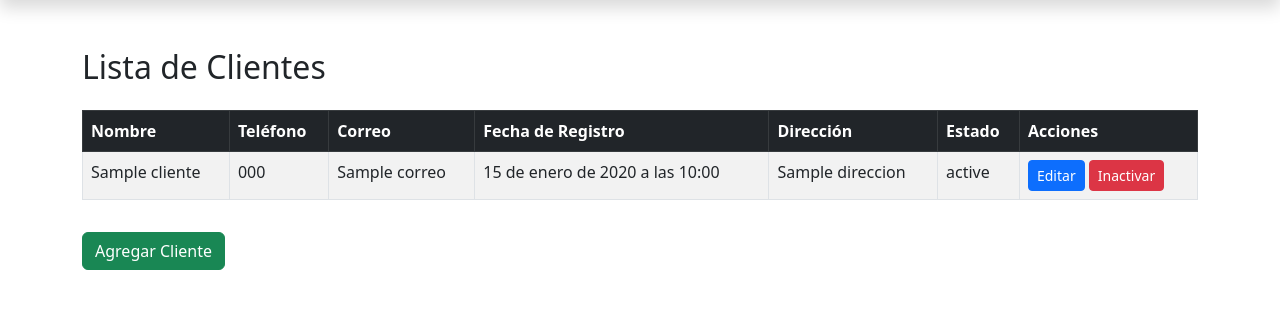
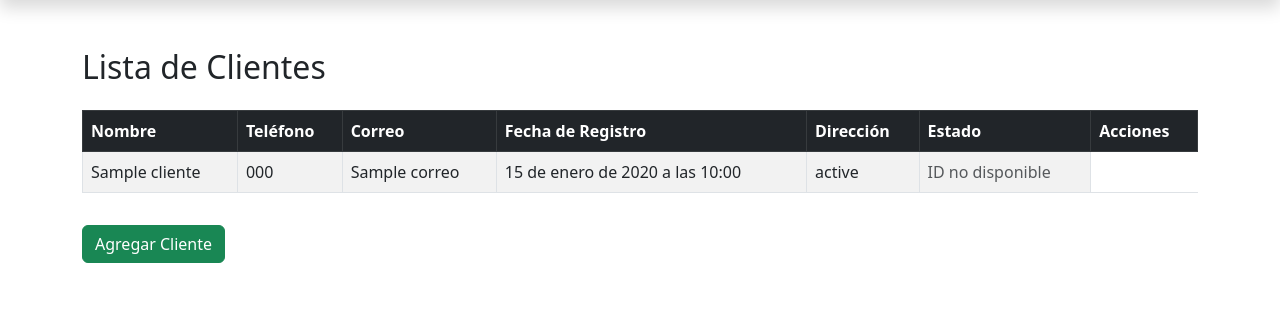
Before and after one commit to sebascr12/RoyalRoots_proyecto, a Django app: template clientes/templates/clientes/listar_clientes.html in a window 1280 px wide. Shown: the part 56-365 px from the top of the page. Run offline with Django 4.2, Linux system fonts and the light colour scheme; the template is opened without the code that fills it: most values are stand-ins (such as "Sample title", 1, 10 or a date in 2020).

Commit message:
CRUD clientes funcional

```diff
--- a/clientes/templates/clientes/listar_clientes.html
+++ b/clientes/templates/clientes/listar_clientes.html
@@ -21,17 +21,16 @@
                 <td>{{ cliente.nombre }}</td>
                 <td>{{ cliente.telefono }}</td>
                 <td>{{ cliente.correo }}</td>
-                <td>{{ cliente.fecha }}</td>
-                <td>{{ cliente.direccion }}</td>
+                <td>{{ cliente.fecha_registro }}</td>
                 <td>{{ cliente.estado }}</td>
                 <td>
-                    <a href="{% url 'actualizar_cliente' cliente.id %}" class="btn btn-sm btn-primary">Editar</a>
-                    <a href="{% url 'inactivar_cliente' cliente.id %}" class="btn btn-sm btn-danger">Inactivar</a>
+                    {% if cliente.id_cliente %}
+                        <a href="{% url 'actualizar_cliente' cliente.id_cliente %}" class="btn btn-primary btn-sm">Editar</a>
+                        <a href="{% url 'inactivar_cliente' cliente.id_cliente %}" class="btn btn-danger btn-sm">Inactivar</a>
+                    {% else %}
+                        <span class="text-muted">ID no disponible</span>
+                    {% endif %}
                 </td>
-            </tr>
-            {% empty %}
-            <tr>
-                <td colspan="7" class="text-center">No hay clientes registrados.</td>
             </tr>
             {% endfor %}
         </tbody>
```
Also changed, not shown: clientes/forms.py (+4 -3 lines).
